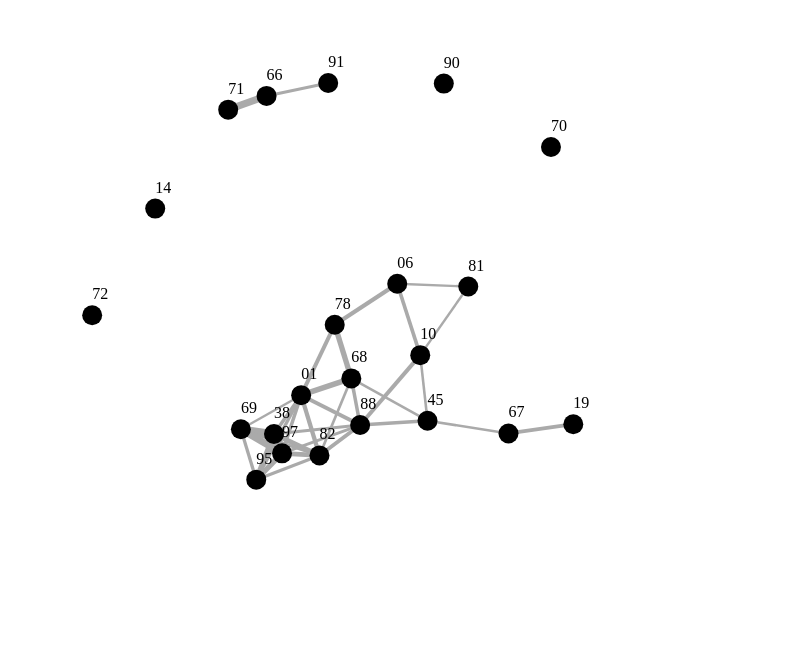
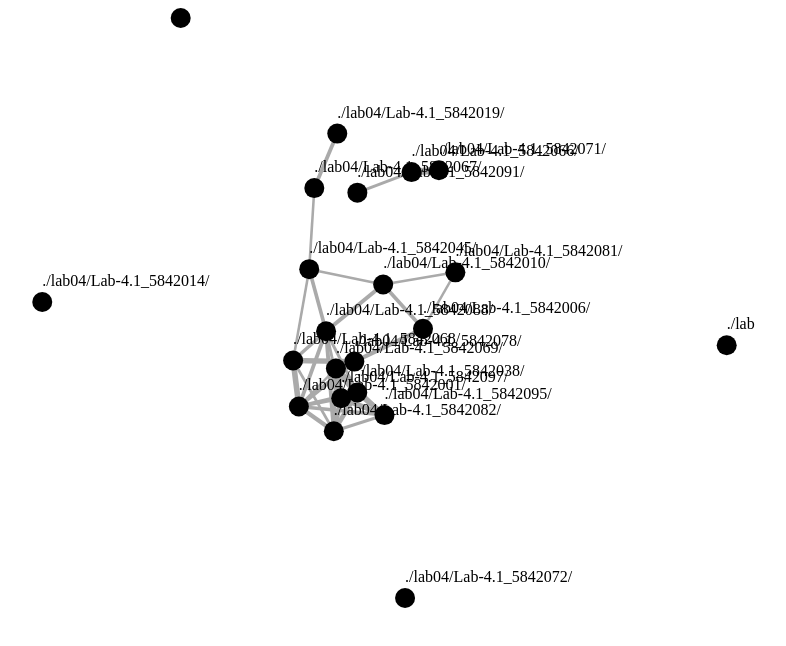
Before and after one commit to puripant/moss-viz, a plain HTML site: page index.html in a window 1280 px wide. Shown: the whole page, without its empty margins (53-839 px from the left). Drawn offline with nearby package versions, Linux system fonts and the light colour scheme.

Commit message:
Update to d3v6 and remove some inessential features

```diff
--- a/index.html
+++ b/index.html
@@ -6,6 +6,6 @@
 <body>
 	<svg width="800" height="600"></svg>
 
-	<script src="https://d3js.org/d3.v3.min.js"></script>
+	<script src="https://d3js.org/d3.v6.min.js"></script>
   <script src="mossViz.js"></script>
 </body>
--- a/mossViz.js
+++ b/mossViz.js
@@ -2,19 +2,11 @@ let svg = d3.select("svg");
 let width = +svg.attr("width");
 let height = +svg.attr("height");
 let nodeRadius = 10;
+let mossUrl = "Moss Results.html";
 
-// Get URL paramters
-const url = window.location.search;
-const queryStringRegEx = query => new RegExp("[?|&]" + query + "=([^&]*)");
-let matches = url.match(queryStringRegEx("id"));
-const id = matches ? matches[1] : undefined;
-let mossUrl = id? ("Moss Results" + id + ".html") : "Moss Results.html";
-// let mossUrl = id? ("http://moss.stanford.edu/results/" + id) : "Moss Results3.html";
-// let mossUrl = "Moss Results.html";
+let contain = (x, min, max) => Math.max(min, Math.min(max, x))
 
-const unwantedChars = ["/"];
-
-d3.html(mossUrl, (error, data) => {
+d3.html(mossUrl).then((data, error) => {
 	if (error) throw error;
 
 	let rows = data.querySelector("tbody").querySelectorAll("tr");
@@ -31,10 +23,6 @@ d3.html(mossUrl, (error, data) => {
 				let text = columns.item(c).querySelector("a").textContent;
 				let nodeId = text.substring(0, text.lastIndexOf(" "));
 
-				unwantedChars.forEach(c => {
-					nodeId = nodeId.replace(new RegExp(c, 'g'), "");
-				});
-
 				//TODO use percentage for link weight (but the percentages of two nodes are not necessary the same).
 
 				nodeSet.add(nodeId);
@@ -50,34 +38,49 @@ d3.html(mossUrl, (error, data) => {
 	}
 
 	let nodeArray = [...nodeSet];
-	let commonPrefixLen = longestCommonPrefixLength(nodeArray);
 	nodes = [];
 	nodeArray = nodeArray.map(node => {
-		let shortNode = node.substring(commonPrefixLen);
-		nodes.push({name: shortNode});
-		return shortNode;
+		nodes.push({name: node});
+		return node;
   });
 
 	let links = [];
 	for (let pair of pairs) {
 		if (pair[2] > sumWeight/pairs.length) {
 			links.push({
-				source: nodeArray.indexOf(pair[0].substring(commonPrefixLen)),
-				target: nodeArray.indexOf(pair[1].substring(commonPrefixLen)),
+				source: nodeArray.indexOf(pair[0]),
+				target: nodeArray.indexOf(pair[1]),
 				weight: pair[2]/maxWeight
 			});
 		}
 	}
 
-	let force = d3.layout.force()
-		// .gravity(.05)
-		.distance(d =>  (1-d.weight)*width/nodeRadius)
-		.charge(-10000/nodes.length) //NOTE should be inversely proportional to #students/submissions
-		.size([width, height])
-		.nodes(nodes)
-		.links(links)
-		.on("tick", ticked)
-		.start();
+	// let force = d3.layout.force()
+	// 	// .gravity(.05)
+	// 	.distance()
+	// 	.charge()
+	// 	.size([width, height])
+	// 	.nodes(nodes)
+	// 	.links(links)
+	// 	.on("tick", ticked)
+	// 	.start();
+  let simulation = d3.forceSimulation(nodes)
+    .force("link", d3.forceLink(links).distance(d =>  (1-d.weight)*width/nodeRadius))
+    .force("charge", d3.forceManyBody().strength(-1000/nodes.length)) //NOTE should be inversely proportional to #students/submissions
+    .force("center", d3.forceCenter(width / 2, height / 2))
+    .on("tick", () => {
+      link
+          .attr("x1", d => d.source.x)
+          .attr("y1", d => d.source.y)
+          .attr("x2", d => d.target.x)
+          .attr("y2", d => d.target.y);
+
+      node.attr("transform", d => `translate(${contain(d.x, nodeRadius, width - nodeRadius)},` +
+                                  `${contain(d.y, nodeRadius, height - nodeRadius)})`);
+      // node
+      //     .attr("cx", d => d.x)
+      //     .attr("cy", d => d.y);
+    });
 
 	let link = svg.append("g")
   		.attr("class", "links")
@@ -97,65 +100,52 @@ d3.html(mossUrl, (error, data) => {
     // .style("display", d => (d.weight === 0)? "none" : "unset")
 		.attr("r", nodeRadius)
 		// .call(force.drag);
-		.call(d3.behavior.drag()
-			.on("dragstart", dragstarted)
-			.on("drag", dragged)
-			.on("dragend", dragended));
+		.call(d3.drag()
+      .on("start", event => {
+        if (!event.active) simulation.alphaTarget(0.3).restart();
+        event.subject.fx = event.subject.x;
+        event.subject.fy = event.subject.y;
+      })
+      .on("drag", event => {
+        event.subject.fx = event.x;
+        event.subject.fy = event.y;
+      })
+      .on("end", event => {
+        if (!event.active) simulation.alphaTarget(0);
+        event.subject.fx = null;
+        event.subject.fy = null;
+      }));
 
 	node.append("text")
     .attr("dy", "-1em")
     // .style("display", d => (d.weight === 0)? "none" : "unset")
 		.text(d => d.name);
 
-	function ticked() {
-		node.attr("transform", d => `translate(${Math.max(2*nodeRadius, Math.min(width  - 2*nodeRadius, d.x))},${Math.max(2*nodeRadius, Math.min(height - 2*nodeRadius, d.y))})`);
+	// function ticked() {
+	// 	node.attr("transform", d => `translate(${Math.max(2*nodeRadius, Math.min(width  - 2*nodeRadius, d.x))},${Math.max(2*nodeRadius, Math.min(height - 2*nodeRadius, d.y))})`);
 
-		link
-	    .attr("x1", d => d.source.x)
-	    .attr("y1", d => d.source.y)
-	    .attr("x2", d => d.target.x)
-	    .attr("y2", d => d.target.y);
-	}
+	// 	link
+	//     .attr("x1", d => d.source.x)
+	//     .attr("y1", d => d.source.y)
+	//     .attr("x2", d => d.target.x)
+	//     .attr("y2", d => d.target.y);
+	// }
 
-	function dragstarted(d) {
-		force.stop()
-	}
+	// function dragstarted(d) {
+	// 	force.stop()
+	// }
 
-	function dragged(d) {
-		d.px += d3.event.dx;
-    d.py += d3.event.dy;
-    d.x += d3.event.dx;
-    d.y += d3.event.dy;
-    ticked();
-	}
+	// function dragged(d) {
+	// 	d.px += d3.event.dx;
+  //   d.py += d3.event.dy;
+  //   d.x += d3.event.dx;
+  //   d.y += d3.event.dy;
+  //   ticked();
+	// }
 
-	function dragended(d) {
-		d.fixed = true;
-		ticked();
-		force.resume();
-	}
-
-	function longestCommonPrefixLength(texts) {
-		// // Automatic prefix truncation by finding common starting substring https://stackoverflow.com/questions/1916218/find-the-longest-common-starting-substring-in-a-set-of-strings/1917041#1917041
-		// nodeArray.sort();
-		// let i = 0;
-		// while(i < nodeArray[0].length && nodeArray[0].charAt(i) === nodeArray[nodes.length-1].charAt(i)) {
-		// 	i++;
-		// }
-
-    if (texts.length == 0) {
-      return 0;
-    }
-
-		let maxLen = texts[0].length;
-    for (let len = 0; len < maxLen; len++) {
-      let currentChar = texts[0].charAt(len);
-      for (let j = 1; j < texts.length; j++) {
-        if (len >= texts[j].length || texts[j].charAt(len) != currentChar) { //mismatch
-          return len;
-        }
-      }
-    }
-    return maxLen;
-	}
-});
+	// function dragended(d) {
+	// 	d.fixed = true;
+	// 	ticked();
+	// 	force.resume();
+	// }
+})
```
